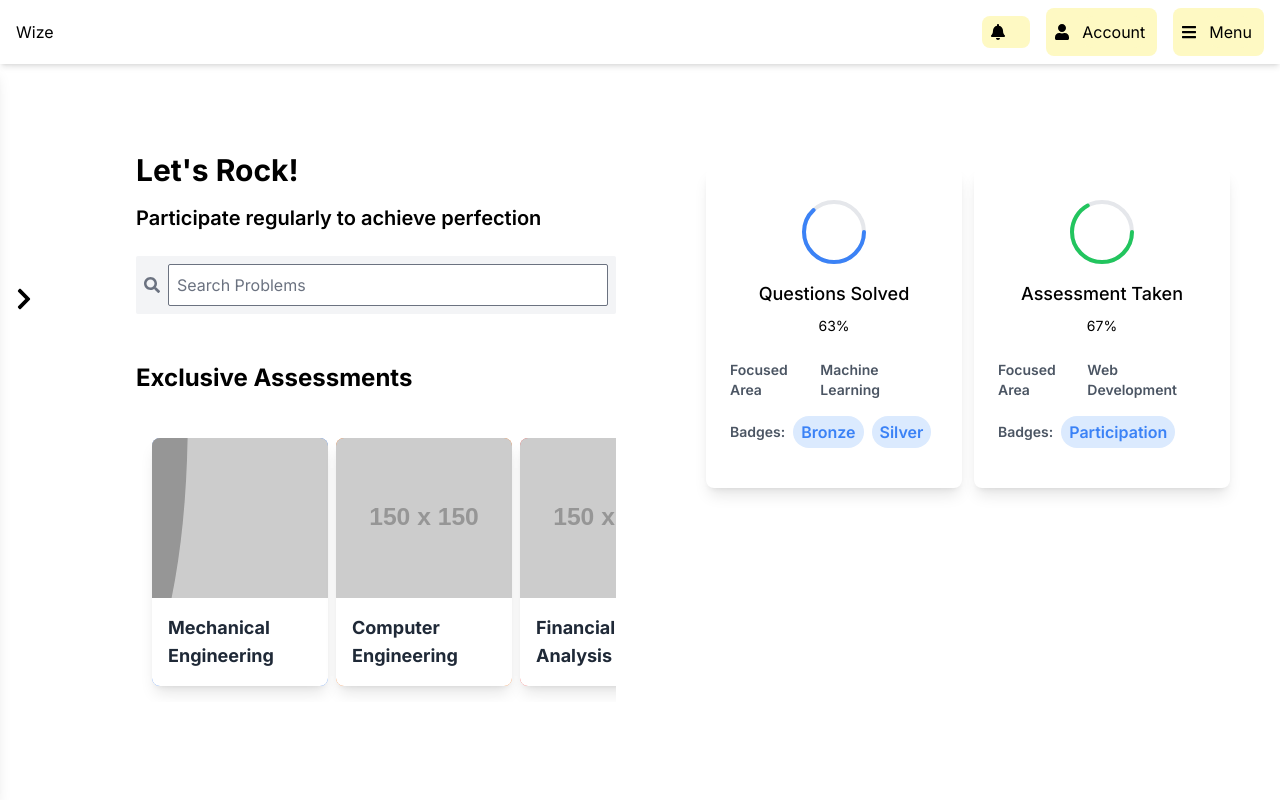
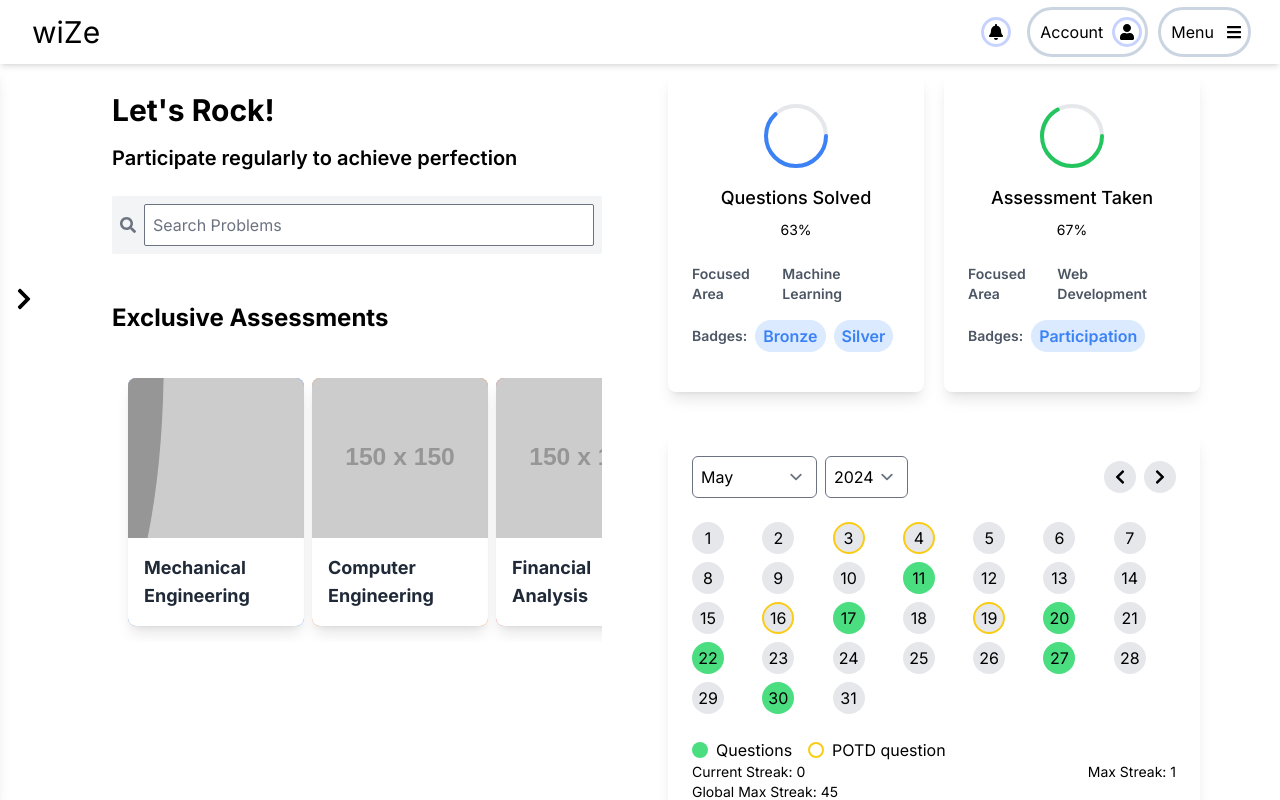
Before and after one commit to ashishsingh752/LampAI_Assignment, a Next.js app: page / in a window 1280 px wide. Built offline with nearby package versions, Linux system fonts and the light colour scheme.

Commit message:
Add Streak Traker with the funtionaliy of jumping to any month or year  before current.

```diff
--- a/app/components/Navbar.tsx
+++ b/app/components/Navbar.tsx
@@ -1,35 +1,50 @@
+import { log } from "console";
 import React from "react";
 import { FaBell, FaBars, FaUser } from "react-icons/fa";
 
 interface LogoProps {
-  content: string;
+  content: any;
   logo: React.ReactNode;
 }
 
 const Logo: React.FC<LogoProps> = ({ content, logo }) => {
   return (
-    <div className="flex items-center gap-2 rounded-lg bg-yellow-100 p-2">
-      <div>{logo}</div>
-      <div className="rounded-full bg-green-300 outline-offset-0 bg-inherit border-red-300 p-1">
-        {content}
-      </div>
+    <div
+      className={`flex items-center gap-2 rounded-full ${
+        content && "outline outline-slate-300"
+      } p-1.5`}
+    >
+      {content && (
+        <div className="rounded-full bg-green-300 outline-offset-0 bg-inherit border-red-300 p-1">
+          {content}
+        </div>
+      )}
+      {logo && (
+        <div
+          className={`${
+            content !== "Menu" && "rounded-full outline outline-indigo-200 p-1"
+          }`}
+        >
+          {logo}
+        </div>
+      )}
     </div>
   );
 };
 
-const Home: React.FC = () => {
+const Navbar: React.FC = () => {
   return (
     <div>
-      <div className="fixed top-0 left-0 right-0 flex justify-between items-center px-4 h-16 shadow-md bg-white z-50">
-        <div>Wize</div>
+      <div className="fixed top-0 left-0 right-0 flex justify-between items-center px-8 h-16 shadow-md bg-white z-50">
+        <div className="text-black text-3xl ">wiZe</div>
         <div className="flex gap-4 items-center">
-          <Logo content="" logo={<FaBell />} />
-          <Logo content="Account" logo={<FaUser />} />
-          <Logo content="Menu" logo={<FaBars />} />
+          <Logo content={null} logo={<FaBell />} />
+          <Logo content={"Account"} logo={<FaUser />} />
+          <Logo content={"Menu"} logo={<FaBars />} />
         </div>
       </div>
     </div>
   );
 };
 
-export default Home;
+export default Navbar;
--- a/app/components/Progress.jsx
+++ b/app/components/Progress.jsx
@@ -85,7 +85,7 @@ const Progress = () => {
   ];
 
   return (
-    <div className="flex justify-center  gap-3 mt-16">
+    <div className="flex   gap-5 mt-16">
       {progressData.map((data, index) => (
         <ProgressCard key={index} {...data} />
       ))}
--- a/app/components/Progress.tsx
+++ b/app/components/Progress.tsx
@@ -28,7 +28,7 @@ const Progress: React.FC = () => {
   ];
 
   return (
-    <div className="flex justify-center gap-3 mt-16">
+    <div className="flex justify-around gap-24 mt-12">
       {progressData.map((data, index) => (
         <ProgressCard key={index} {...data} />
       ))}
--- /dev/null
+++ b/app/components/StreamTracker.tsx
@@ -0,0 +1,204 @@
+import React, { useState, useEffect } from "react";
+import { FaChevronLeft, FaChevronRight } from "react-icons/fa";
+
+interface Day {
+  date: Date;
+  isQuestionDay: boolean;
+  isPOTD: boolean;
+}
+
+const getDaysInMonth = (year: number, month: number): Day[] => {
+  const days = [];
+  const date = new Date(year, month, 1);
+
+  while (date.getMonth() === month) {
+    days.push({
+      date: new Date(date),
+      isQuestionDay: Math.random() > 0.7,
+      isPOTD: Math.random() > 0.9,
+    });
+    date.setDate(date.getDate() + 1);
+  }
+
+  return days;
+};
+
+const getMonths = () => {
+  return Array.from({ length: 12 }, (v, k) =>
+    new Date(0, k).toLocaleString("default", { month: "long" })
+  );
+};
+
+const Calendar: React.FC = () => {
+  const today = new Date();
+  const [currentDate, setCurrentDate] = useState(
+    new Date(today.getFullYear(), today.getMonth())
+  ); // Initialize to current month
+  const [days, setDays] = useState<Day[]>([]);
+  const [currentStreak, setCurrentStreak] = useState<number>(0);
+  const [maxStreak, setMaxStreak] = useState<number>(0);
+  const globalMaxStreak = 45;
+  const months = getMonths();
+  const currentYear = today.getFullYear();
+  const [selectedMonth, setSelectedMonth] = useState<number>(
+    currentDate.getMonth()
+  );
+  const [selectedYear, setSelectedYear] = useState<number>(
+    currentDate.getFullYear()
+  );
+
+  useEffect(() => {
+    const year = currentDate.getFullYear();
+    const month = currentDate.getMonth();
+    const days = getDaysInMonth(year, month);
+    setDays(days);
+
+    let streak = 0;
+    let maxStreak = 0;
+    days.forEach((day) => {
+      if (day.isQuestionDay) {
+        streak++;
+        if (streak > maxStreak) {
+          maxStreak = streak;
+        }
+      } else {
+        streak = 0;
+      }
+    });
+
+    setCurrentStreak(streak);
+    setMaxStreak(maxStreak);
+  }, [currentDate]);
+
+  const handlePrevMonth = () => {
+    const prevMonth = new Date(selectedYear, selectedMonth - 1);
+    if (prevMonth <= today) {
+      setSelectedMonth(prevMonth.getMonth());
+      setSelectedYear(prevMonth.getFullYear());
+      setCurrentDate(prevMonth);
+    }
+  };
+
+  const handleNextMonth = () => {
+    const nextMonth = new Date(selectedYear, selectedMonth + 1);
+    if (nextMonth <= today) {
+      setSelectedMonth(nextMonth.getMonth());
+      setSelectedYear(nextMonth.getFullYear());
+      setCurrentDate(nextMonth);
+    }
+  };
+
+  const handleMonthChange = (event: React.ChangeEvent<HTMLSelectElement>) => {
+    const newMonth = parseInt(event.target.value);
+    setSelectedMonth(newMonth);
+    setCurrentDate(new Date(selectedYear, newMonth));
+  };
+
+  const handleYearChange = (event: React.ChangeEvent<HTMLSelectElement>) => {
+    const newYear = parseInt(event.target.value);
+    setSelectedYear(newYear);
+    setCurrentDate(new Date(newYear, selectedMonth));
+  };
+
+  const monthName = currentDate.toLocaleString("default", { month: "long" });
+  const year = currentDate.getFullYear();
+
+  const isCurrentOrPastMonth = (date: Date): boolean => {
+    return (
+      date.getFullYear() < today.getFullYear() ||
+      (date.getFullYear() === today.getFullYear() &&
+        date.getMonth() <= today.getMonth())
+    );
+  };
+
+  return (
+    <div className="p-6  rounded-lg shadow-lg bg-white w-96 md:w-full   max-w-2xl mx-auto mt-10">
+      <div className="flex justify-between items-center mb-6">
+        <div className="flex items-center gap-2">
+          <select
+            value={selectedMonth}
+            onChange={handleMonthChange}
+            className="p-2 pr-8 rounded-md border"
+          >
+            {months.map((month, index) => (
+              <option className="gap-1" key={index} value={index}>
+                {month}
+              </option>
+            ))}
+          </select>
+
+          <select
+            value={selectedYear}
+            onChange={handleYearChange}
+            className="p-2 pr-8  rounded-md border"
+          >
+            {Array.from(
+              { length: currentYear - 1999 },
+              (v, k) => currentYear - k
+            ).map((year) => (
+              <option key={year} value={year}>
+                {year}
+              </option>
+            ))}
+          </select>
+        </div>
+
+        <div className="flex gap-2">
+          <button
+            onClick={handlePrevMonth}
+            className="p-2 rounded-full bg-gray-200 hover:bg-gray-300"
+          >
+            <FaChevronLeft />
+          </button>
+          <button
+            onClick={handleNextMonth}
+            className="p-2 rounded-full bg-gray-200 hover:bg-gray-300"
+          >
+            <FaChevronRight />
+          </button>
+        </div>
+      </div>
+      <div className="grid grid-cols-7 gap-2">
+        {days.map((day, index) => (
+          <div
+            key={index}
+            className={`w-8 h-8 flex items-center justify-center rounded-full ${
+              isCurrentOrPastMonth(currentDate) && day.isQuestionDay
+                ? "bg-green-400"
+                : "bg-gray-200"
+            } ${
+              isCurrentOrPastMonth(currentDate) &&
+              day.isPOTD &&
+              "border-2 border-yellow-400"
+            }`}
+          >
+            {day.date.getDate()}
+          </div>
+        ))}
+      </div>
+
+      <div className="flex   items-center mt-6">
+        <div className="flex justify-between items-center gap-4">
+          <div className="flex items-center gap-2">
+            <div className="w-4 h-4 bg-green-400 rounded-full"></div>
+            <span>Questions</span>
+          </div>
+          <div className="flex items-center gap-2">
+            <div className="w-4 h-4 border-2 border-yellow-400 rounded-full"></div>
+            <span>POTD question</span>
+          </div>
+        </div>
+
+      </div>
+          <div className=" text-sm flex justify-between">
+            <span>Current Streak: {currentStreak}</span>
+            <span className="ml-4">Max Streak: {maxStreak}</span>
+          </div>
+          <div className="text-sm flex-start">
+            <span >Global Max Streak: {globalMaxStreak}</span>
+          </div>
+    </div>
+  );
+};
+
+export default Calendar;
--- a/app/layout.tsx
+++ b/app/layout.tsx
@@ -18,7 +18,7 @@ export default function RootLayout({
   return (
     <html lang="en">
       <body className={inter.className}>
-        <Navbar />
+
         {children}
       </body>
     </html>
--- a/app/page.tsx
+++ b/app/page.tsx
@@ -1,9 +1,11 @@
-'use client';
-import React, { useState, MouseEvent } from 'react';
-import Home from './components/Home';
-import Sidebar from './components/Sidebar';
-import Progress from './components/Progress';
-import { FaChevronRight } from 'react-icons/fa';
+"use client";
+import React, { useState, MouseEvent } from "react";
+import Home from "./components/Home";
+import Sidebar from "./components/Sidebar";
+import Progress from "./components/Progress";
+import { FaChevronRight } from "react-icons/fa";
+import Navbar from "./components/Navbar";
+import Calendar from "./components/StreamTracker";
 
 export default function Page() {
   const [isSidebarOpen, setSidebarOpen] = useState(false);
@@ -13,13 +15,23 @@ export default function Page() {
   };
 
   const handleMouseLeave = (e: MouseEvent) => {
-    const sidebarElement = document.getElementById('sidebar');
-    if (sidebarElement && !sidebarElement.contains(e.relatedTarget as Node)) {
+    const sidebarElement = document.getElementById("sidebar");
+    const relatedTarget = e.relatedTarget as Node | null;
+
+    if (
+      sidebarElement &&
+      relatedTarget &&
+      !sidebarElement.contains(relatedTarget)
+    ) {
       setSidebarOpen(false);
     }
   };
 
   return (
+    <>
+      {/* Display navbar  */}
+      <Navbar />
+
       <div className="flex min-h-screen">
         <div
           className="fixed top-1/3 left-0 flex items-center px-3 h-16 z-50"
@@ -37,15 +49,23 @@ export default function Page() {
         />
 
         <div
-        className={`flex flex-col w-full pt-20 transition-all duration-300 ${
-          isSidebarOpen ? 'pl-64' : 'pl-16'
+          className={`flex flex-col w-full pt-5 transition-all duration-300 ${
+            isSidebarOpen ? "pl-64" : "pl-10"
           }`}
         >
-        <div className="grid grid-cols-1 lg:grid-cols-2 gap-4 p-6">
+          <div className="grid grid-cols-1 md:flex-wrap gap-5 lg:grid-cols-2 p-6">
             <Home />
+            <div className="scroll flex pl-6 pr-6 flex-wrap justify-center lg:block lg:fixed lg:top-2 lg:right-14">
+              <div>
                 <Progress />
+              </div>
+              <div>
+                <Calendar />
               </div>
             </div>
           </div>
+        </div>
+      </div>
+    </>
   );
 }
```
Lines whose indentation alone changed are shown as unchanged.
